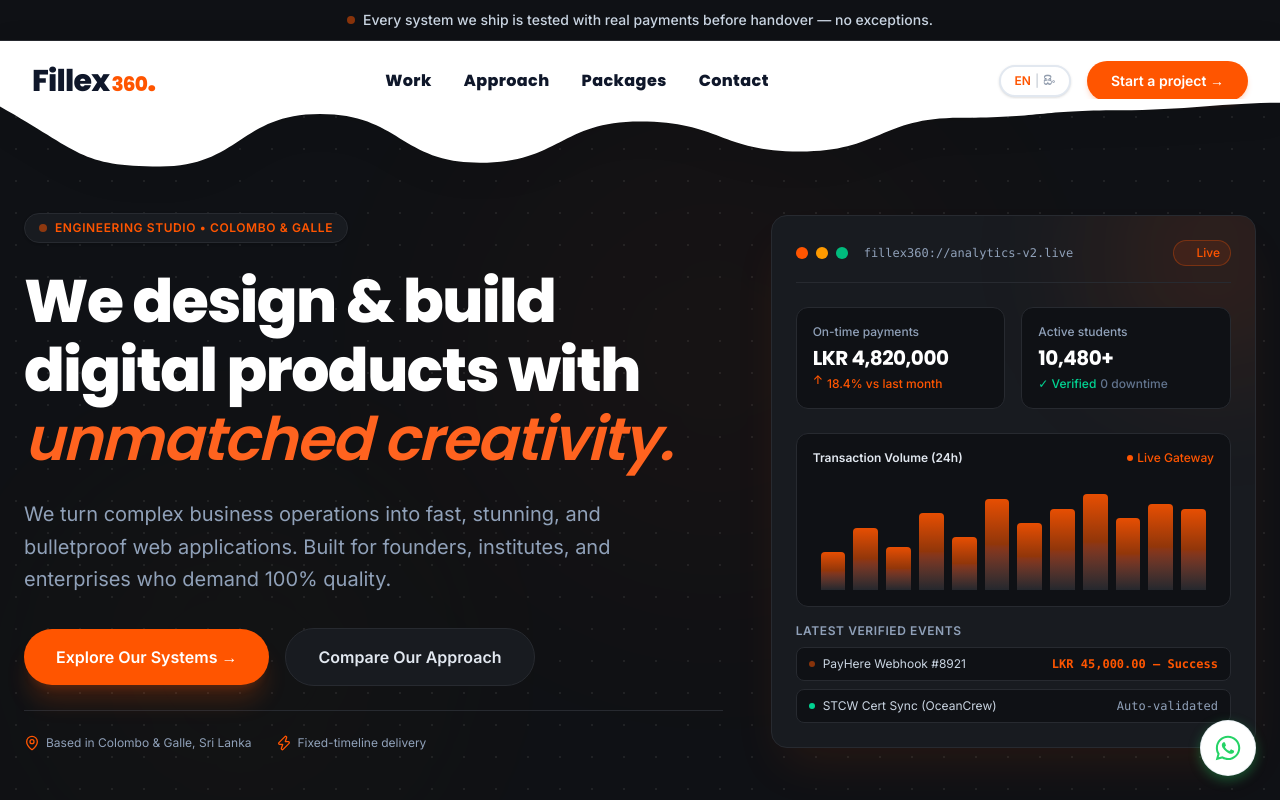
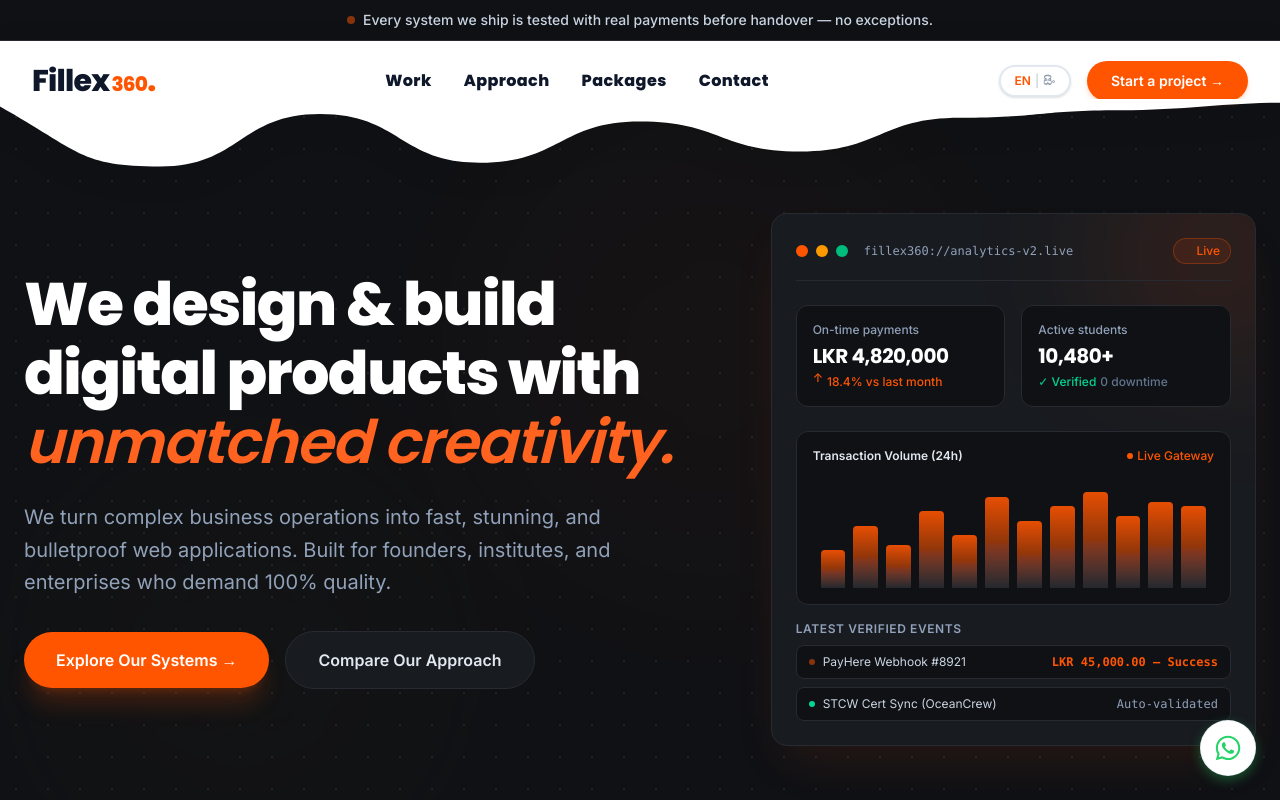
Before and after one commit to Thanuja47/fillex360-website, a Next.js app: page / in a window 1280 px wide. Shown: the top 800 px of the page. Built offline with nearby package versions, Linux system fonts and the light colour scheme.

Commit message:
Remove eyebrow badge (Engineering Studio • Colombo & Galle) and bottom location/delivery info strip from Hero section

```diff
--- a/components/Hero.tsx
+++ b/components/Hero.tsx
@@ -5,7 +5,6 @@
 import DashboardMockup from "./DashboardMockup";
 import GridBackground from "./GridBackground";
 import { useLanguage } from "@/lib/i18n/LanguageContext";
-import { MapPin, Zap } from "lucide-react";
 
 export default function Hero() {
   const { t, fontClass } = useLanguage();
@@ -38,16 +37,6 @@
       <div className="max-w-7xl mx-auto px-6 grid grid-cols-1 lg:grid-cols-12 gap-12 items-center relative z-10">
         {/* Left Content */}
         <div className="lg:col-span-7 space-y-6">
-          <motion.div
-            initial={{ opacity: 0, y: 15 }}
-            animate={{ opacity: 1, y: 0 }}
-            transition={{ duration: 0.5 }}
-            className="inline-flex items-center gap-2 px-3.5 py-1.5 rounded-full bg-dark-card border border-dark-border text-orange text-xs font-semibold uppercase tracking-wider shadow-sm"
-          >
-            <span className="w-2 h-2 rounded-full bg-orange animate-pulse" />
-            {t.hero.eyebrow}
-          </motion.div>
-
           <motion.h1
             initial={{ opacity: 0, y: 25 }}
             animate={{ opacity: 1, y: 0 }}
@@ -96,22 +85,6 @@
               </Link>
             </motion.div>
           </motion.div>
-
-          <motion.div
-            initial={{ opacity: 0 }}
-            animate={{ opacity: 1 }}
-            transition={{ duration: 0.8, delay: 0.5 }}
-            className="pt-6 border-t border-dark-border flex flex-wrap items-center gap-6 text-xs text-slate-400"
-          >
-            <div className="inline-flex items-center gap-1.5">
-              <MapPin size={16} className="text-orange shrink-0" />
-              <span>Based in Colombo & Galle, Sri Lanka</span>
-            </div>
-            <div className="inline-flex items-center gap-1.5">
-              <Zap size={16} className="text-orange shrink-0" />
-              <span>Fixed-timeline delivery</span>
-            </div>
-          </motion.div>
         </div>
 
         {/* Right Dashboard Visual */}
```
